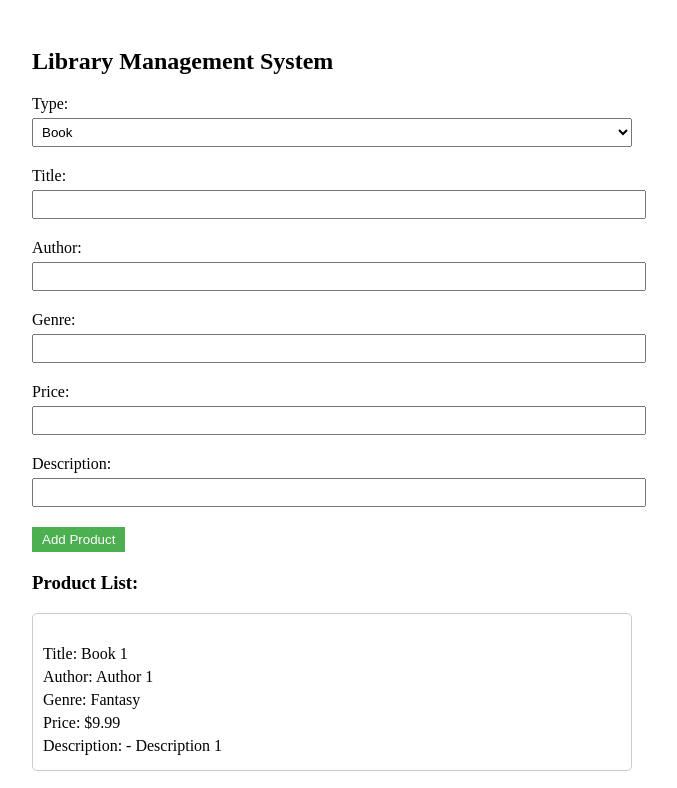
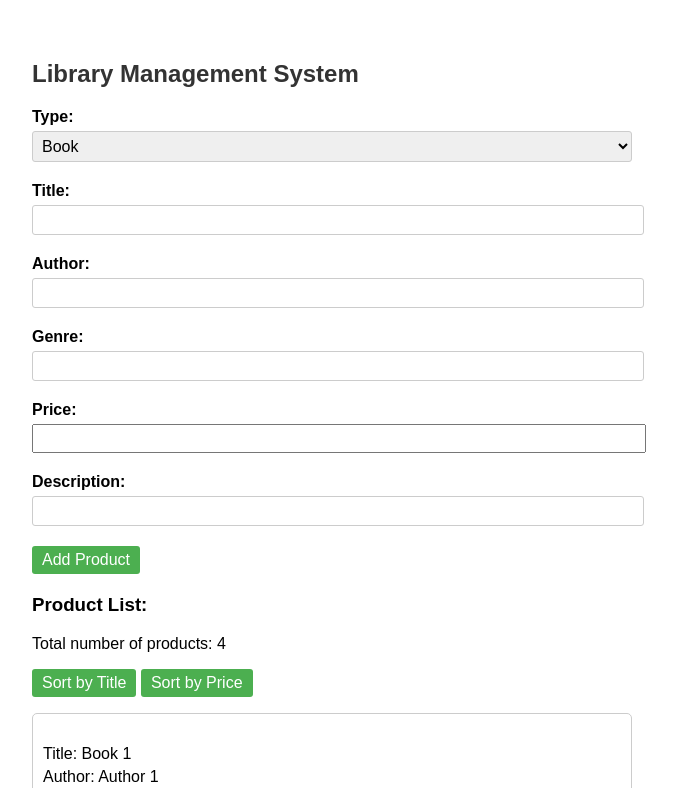
Before and after one commit to marcensie/tmps_project, a plain HTML site: page index.html in a window 1280 px wide. Both pictures are taken after typing "Sample", "Sample", "Sample", "Sample", "Sample" into the empty fields and a click on the button "Add Product". Shown: the top 788 px of the page, without its empty margins (308-985 px from the left). Drawn offline with Linux system fonts and the light colour scheme.

Commit message:
iterator,command half

```diff
--- a/index.html
+++ b/index.html
@@ -3,6 +3,7 @@
 <head>
   <meta charset="UTF-8">
   <title>Library Management System</title>
+  <link rel="stylesheet" href="style.css">
   <style>
     .container {
       max-width: 600px;
@@ -35,6 +36,7 @@
       border-radius: 5px;
       padding: 10px;
       margin-bottom: 20px;
+      position: relative;
     }
     .product-item h4 {
       margin-top: 0;
@@ -81,12 +83,14 @@
     <input type="text" id="description" required>
   </div>
 
-
   <div class="form-group">
     <button id="add-product">Add Product</button>
   </div>
 
   <h3>Product List:</h3>
+  <p>Total number of products: <span id="product-count"></span></p>
+  <button id="sort-button" data-sort="title">Sort by Title</button>
+  <button id="sort-button" data-sort="price">Sort by Price</button>
   <ul class="product-list" id="product-list"></ul>
 </div>
 
--- a/proj.js
+++ b/proj.js
@@ -1,4 +1,3 @@
-
 // Flyweight Factory
 class GenreFactory {
   constructor() {
@@ -27,6 +26,24 @@ class Genre {
   }
 }
 
+// Iterator Pattern
+class LibraryIterator {
+  constructor(products) {
+    this.products = products;
+    this.currentIndex = 0;
+  }
+
+  hasNext() {
+    return this.currentIndex < this.products.length;
+  }
+
+  next() {
+    const product = this.products[this.currentIndex];
+    this.currentIndex++;
+    return product;
+  }
+}
+
 // Singleton Pattern
 class Library {
   constructor() {
@@ -44,12 +61,39 @@ class Library {
       this.products.splice(index, 1);
     }
   }
+  sortProducts(sortBy) {
+    if (sortBy === 'title') {
+      this.products.sort((a, b) => a.getTitle().localeCompare(b.getTitle()));
+    } else if (sortBy === 'price') {
+      this.products.sort((a, b) => a.getPrice() - b.getPrice());
+    }
+  }
+  createIterator() {
+    return new LibraryIterator(this.products);
+  }
 
-  displayProducts() {
+  countProducts() {
+    let count = 0;
+    const iterator = this.createIterator();
+    while (iterator.hasNext()) {
+      iterator.next();
+      count++;
+    }
+    return count;
+  }
+
+  displayProducts(sortBy) {
+    const sortedProducts = [...this.products]; // Create a copy of the products array
+    if (sortBy === 'title') {
+      sortedProducts.sort((a, b) => a.getTitle().localeCompare(b.getTitle()));
+    } else if (sortBy === 'price') {
+      sortedProducts.sort((a, b) => a.getPrice() - b.getPrice());
+    }
+
     const productList = document.getElementById('product-list');
     productList.innerHTML = '';
 
-    this.products.forEach((item, index) => {
+    sortedProducts.forEach((item, index) => {
       const productItem = document.createElement('li');
       productItem.className = 'product-item';
 
@@ -82,7 +126,12 @@ class Library {
       productList.appendChild(productItem);
     });
   }
+  displayProductCount() {
+    const productCountElement = document.getElementById('product-count');
+    productCountElement.textContent = this.countProducts().toString();
+  }
 }
+
 
 // Abstract Factory Pattern
 class ProductAbstractFactory {
@@ -122,7 +171,7 @@ class ProductBuilder {
     this.title = '';
     this.author = '';
     this.genre = null;
-    this.price = 0; // Add the price property
+    this.price = 0;
     this.genreFactory = genreFactory;
   }
 
@@ -142,7 +191,7 @@ class ProductBuilder {
   }
 
   withPrice(price) {
-    this.price = price; // Set the price
+    this.price = price;
     return this;
   }
 
@@ -158,7 +207,7 @@ class BookBuilder extends ProductBuilder {
   }
 
   build() {
-    return new Book(this.title, this.author, this.genre, this.price); // Pass the price to the Book constructor
+    return new Book(this.title, this.author, this.genre, this.price);
   }
 }
 
@@ -169,7 +218,7 @@ class JournalBuilder extends ProductBuilder {
   }
 
   build() {
-    return new Journal(this.title, this.author, this.genre, this.price); // Pass the price to the Journal constructor
+    return new Journal(this.title, this.author, this.genre, this.price);
   }
 }
 
@@ -179,7 +228,7 @@ class Book {
     this.author = author;
     this.type = 'Book';
     this.genre = genre;
-    this.price = price; // Add the price property
+    this.price = price;
   }
 
   getTitle() {
@@ -195,7 +244,7 @@ class Book {
   }
 
   getPrice() {
-    return this.price; // Return the price
+    return this.price;
   }
 
   getDescription() {
@@ -209,7 +258,7 @@ class Journal {
     this.author = author;
     this.type = 'Journal';
     this.genre = genre;
-    this.price = price; // Add the price property
+    this.price = price;
   }
 
   getTitle() {
@@ -225,7 +274,7 @@ class Journal {
   }
 
   getPrice() {
-    return this.price; // Return the price
+    return this.price;
   }
 
   getDescription() {
@@ -291,12 +340,63 @@ class LibraryFacade {
     this.library.addProduct(productWithDesc);
   }
 
-  removeProduct(product) {
-    this.library.removeProduct(product);
+  removeProduct(type, title) {
+    const products = this.library.products;
+    for (let i = 0; i < products.length; i++) {
+      const product = products[i];
+      if (product.type === type && product.getTitle() === title) {
+        this.library.removeProduct(product);
+        break;
+      }
+    }
   }
 
-  displayProducts() {
-    this.library.displayProducts();
+  displayProducts(sortBy) {
+    this.library.displayProducts(sortBy);
+  }
+  sortProducts(sortBy) {
+    this.library.sortProducts(sortBy);
+  }
+
+  getGenreCount() {
+    return this.genreFactory.getGenreCount();
+  }
+  countProducts() {
+    return this.library.countProducts();
+  }
+  displayProductCount() {
+    return this.library.displayProductCount();
+  }
+}
+
+class Command {
+  execute() {
+    throw new Error('execute() method must be implemented in the derived class.');
+  }
+}
+
+// Concrete Command 1 - SortCommand
+class SortCommand extends Command {
+  constructor(libraryFacade, sortBy) {
+    super();
+    this.libraryFacade = libraryFacade;
+    this.sortBy = sortBy;
+  }
+
+  execute() {
+    this.libraryFacade.sortProducts(this.sortBy);
+    this.libraryFacade.displayProducts(this.sortBy);
+  }
+}
+
+// Invoker
+class SortButton {
+  constructor(command) {
+    this.command = command;
+  }
+
+  onClick() {
+    this.command.execute();
   }
 }
 
@@ -337,7 +437,8 @@ addProductButton.addEventListener('click', () => {
   const genreName = genreInput.value;
   const price = parseFloat(priceInput.value);
   const desc = descInput.value;
-    libraryFacade.addProduct(type, title, author, genreName, price, desc);
+
+  libraryFacade.addProduct(type, title, author, genreName, price, desc);
 
   titleInput.value = '';
   authorInput.value = '';
@@ -345,7 +446,21 @@ addProductButton.addEventListener('click', () => {
   priceInput.value = '';
   descInput.value = '';
 
+
+  libraryFacade.displayProductCount();
   libraryFacade.displayProducts();
+
+const sortButtons = document.querySelectorAll('#sort-button');
+sortButtons.forEach((button) => {
+  const sortBy = button.getAttribute('data-sort');
+  const sortCommand = new SortCommand(libraryFacade, sortBy);
+  const sortButton = new SortButton(sortCommand);
+
+  button.addEventListener('click', () => {
+    sortButton.onClick();
+  });
+});
+
 });
 
 libraryFacade.displayProducts();
```
Also changed, not shown: style.css (line endings or trailing spaces).
